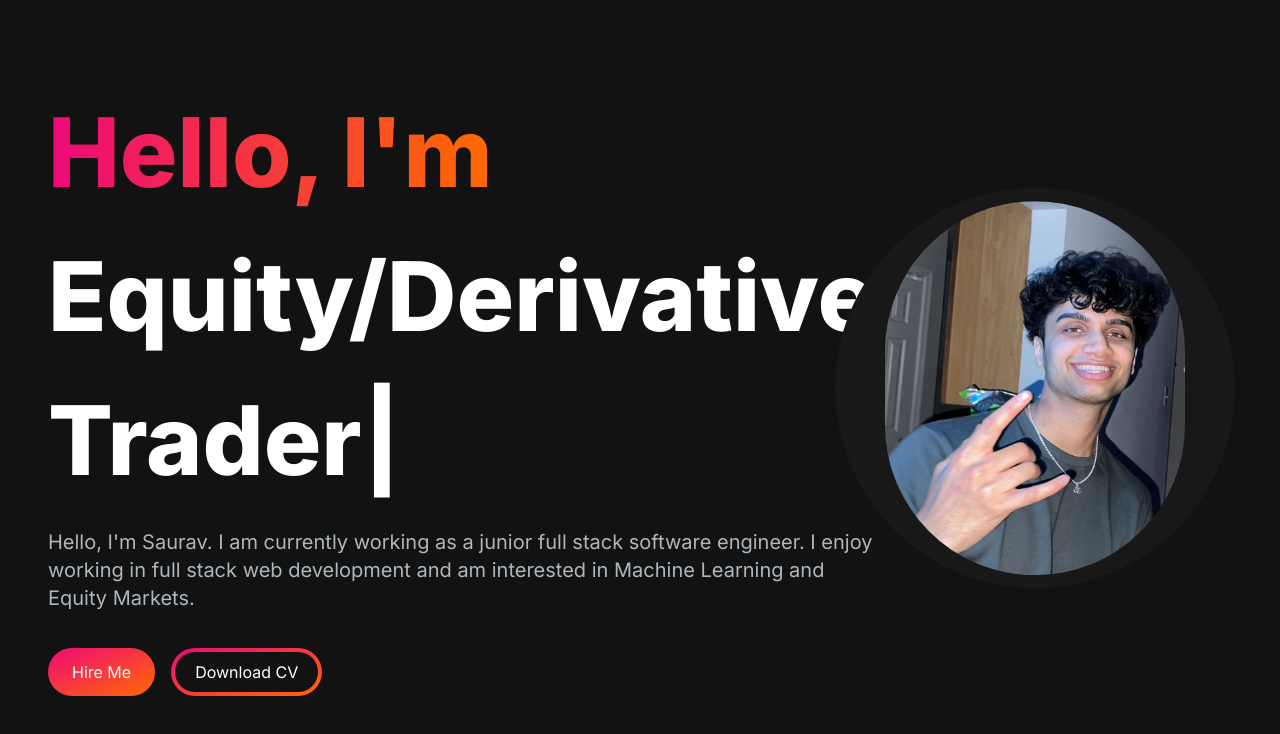
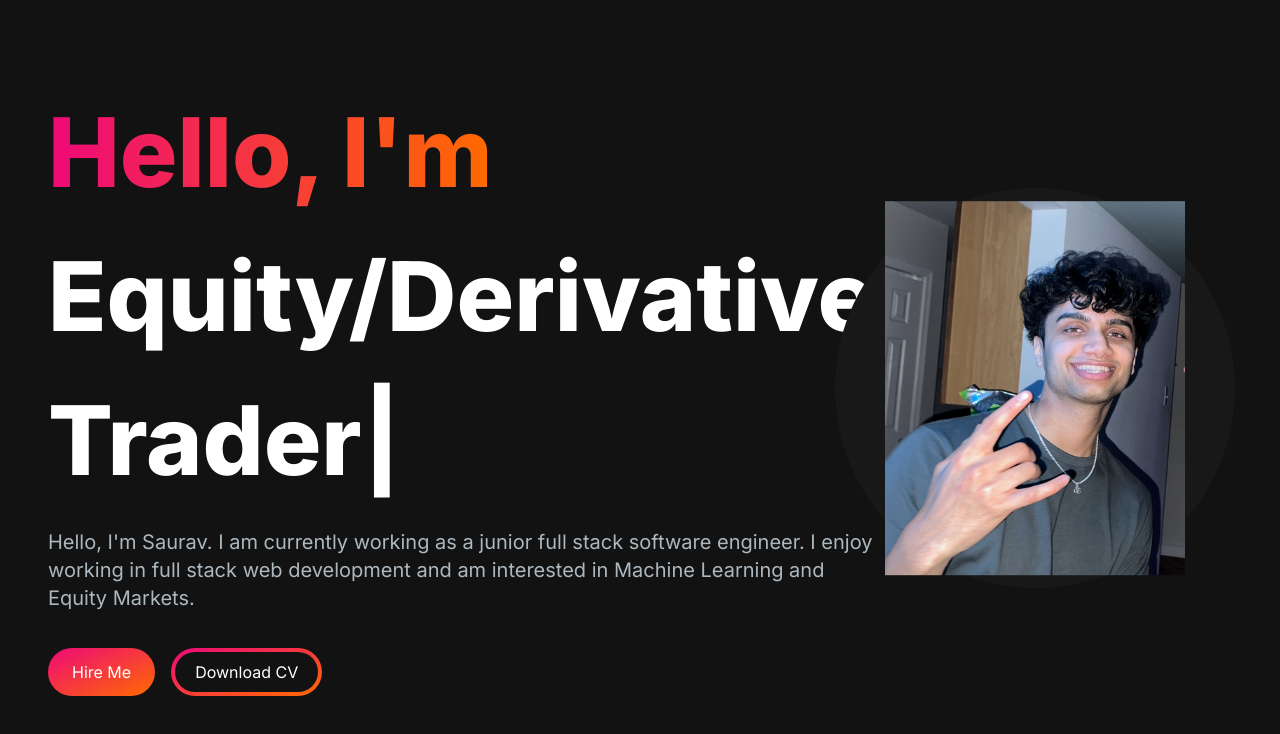
Before and after one commit to SaurabhK24/saurabhportfolio, a Next.js app: page / in a window 1280 px wide. Shown: the top 734 px of the page. Built offline with nearby package versions, Linux system fonts and the light colour scheme.

Commit message:
HeroSection Changes
Changes to HeroSection code

```diff
--- a/src/app/components/HeroSection.jsx
+++ b/src/app/components/HeroSection.jsx
@@ -66,7 +66,7 @@
             <Image
               src="/images/headshot.png"
               alt="hero image"
-              className="absolute transform -translate-x-1/2 -translate-y-1/2 top-1/2 left-1/2 rounded-full"
+              className="absolute transform -translate-x-1/2 -translate-y-1/2 top-1/2 left-1/2"
               width={300}
               height={300}
             />
```
Also changed, not shown: public/images/headshot_two.png (added).
